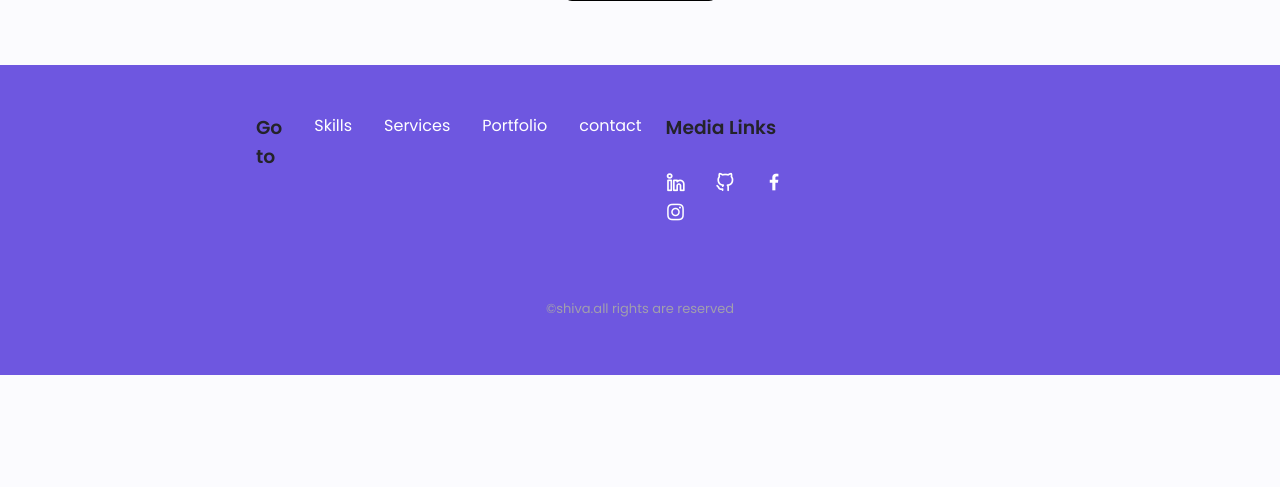
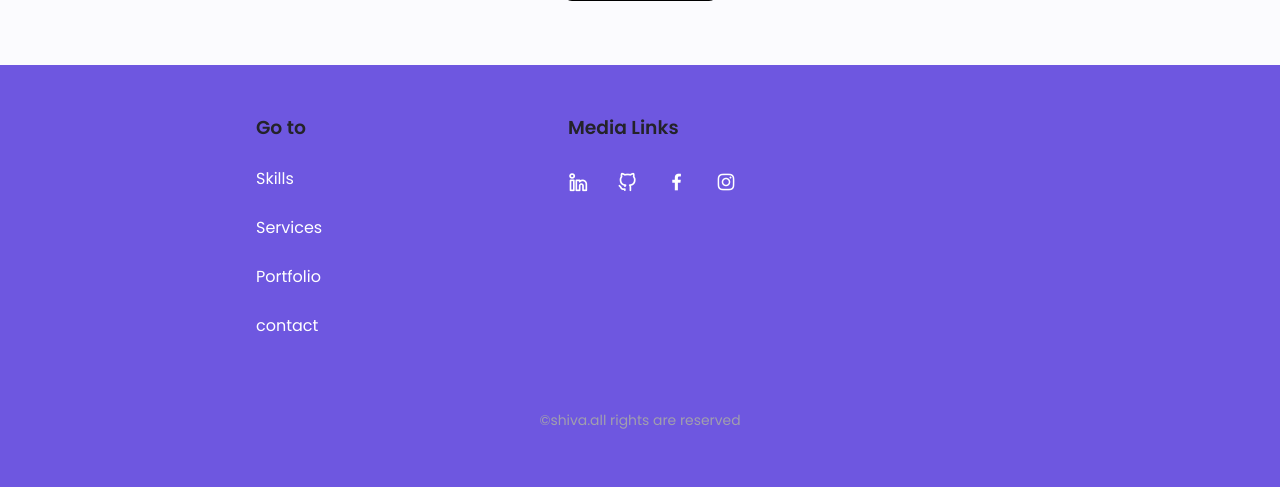
Before and after one commit to shivaputra23/Portfolio, a PHP site: page / in a window 1280 px wide. Shown: the part 5543-6030 px from the top of the page. Before the commit the page ends 5918 px from the top, so only its background shows below. Run offline with PHP 8.4, Linux system fonts and the light colour scheme.

Commit message:
Update styles.css

```diff
--- a/assets/css/styles.css
+++ b/assets/css/styles.css
@@ -846,7 +846,7 @@ img {
   color: var(--first-color-lighter);
 }
 .footer__copy {
-  font-size: var(--smaller-font-size);
+  font-size: var(--small-font-size);
   text-align: center;
   color: var(--text-color-light);
   margin-top: var(--mb-3);
@@ -1082,7 +1082,7 @@ img {
     padding: 3rem 0 3.5rem;
   }
   .footer__links {
-    flex-direction: row;
+    flex-direction: column;
     column-gap: 2rem;
   }
   .footer__socials {
```
